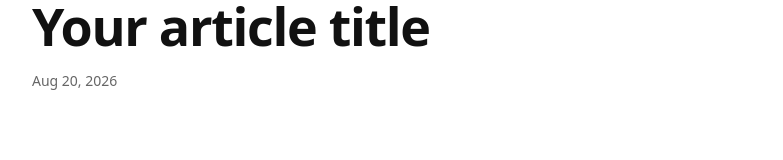
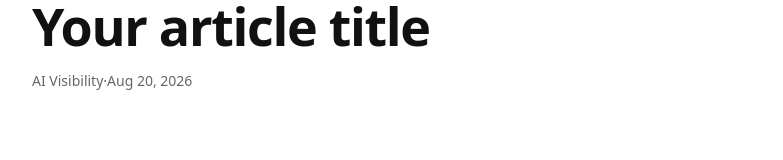
Before and after one commit to AfroDegen/reedstar-site, a Next.js app: page /blog in a window 1280 px wide. Shown: the part 893-1053 px from the top of the page, without its empty margins (248-1031 px from the left). Built offline with nearby package versions, Linux system fonts and the light colour scheme.

Commit message:
Update ArticleCard.tsx

```diff
--- a/components/ArticleCard.tsx
+++ b/components/ArticleCard.tsx
@@ -43,9 +43,11 @@ export default function ArticleCard({
       )}
 
       <div className="article-card-meta">
-        <time dateTime={post.date}>
-          {formattedDate}
-        </time>
+        <div className="article-card-meta">
+  {post.category && <span>{post.category}</span>}
+  <span>·</span>
+  <time dateTime={post.date}>{formattedDate}</time>
+</div>
       </div>
     </article>
   );
```
